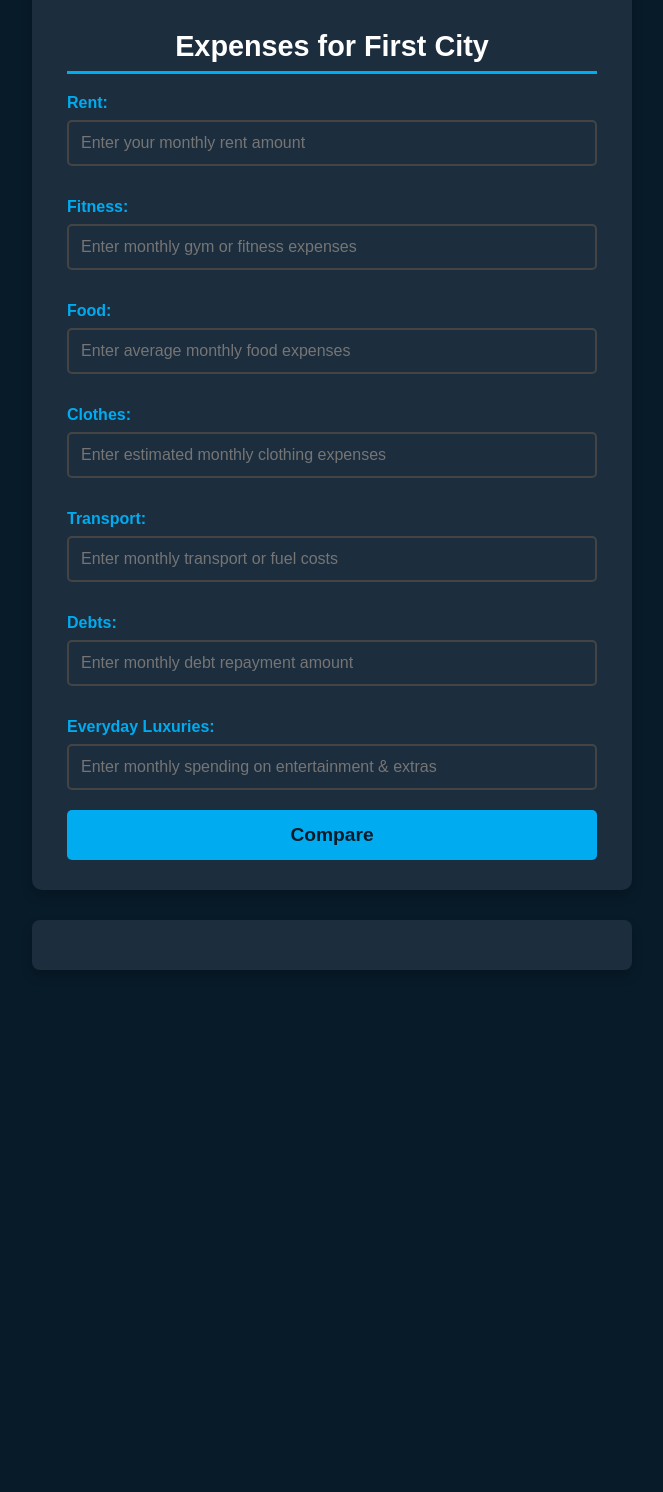
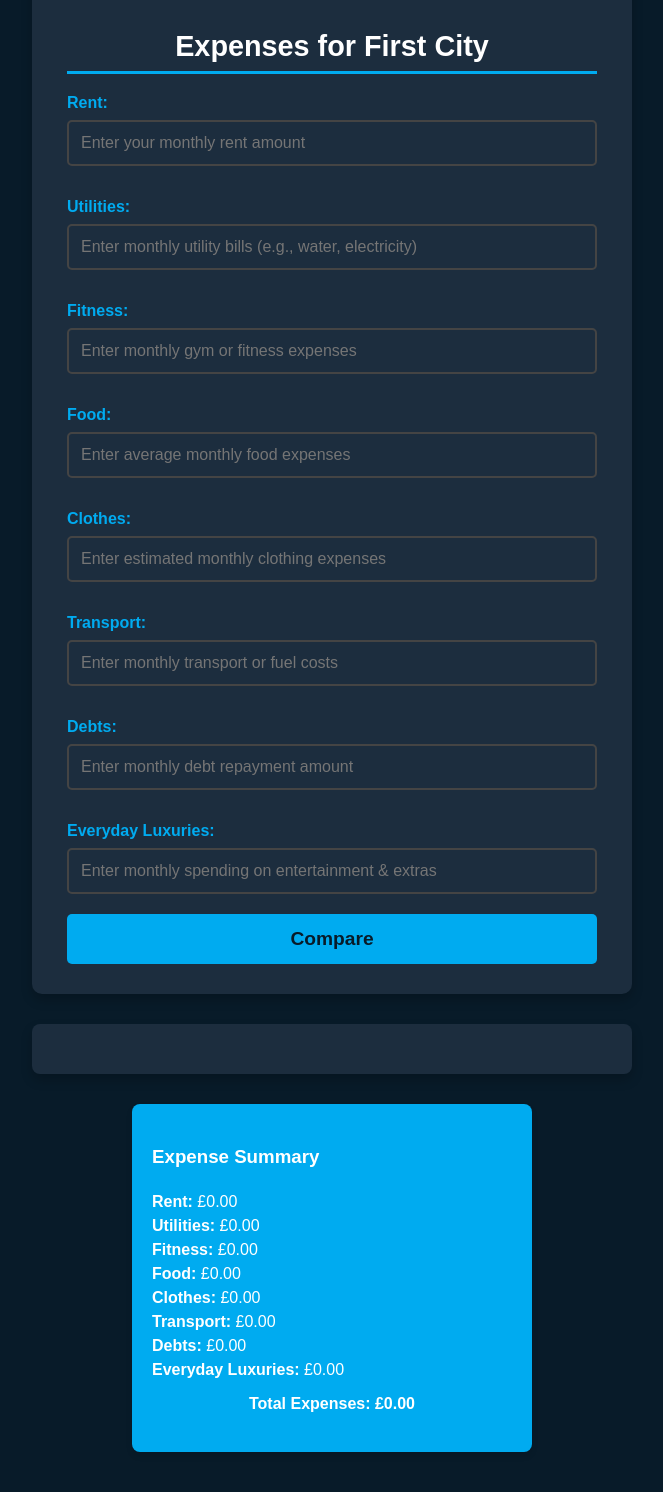
Before and after one commit to HakimM16/Cost-of-living-project-2, a Flask app: page / in a window 1280 px wide. Shown: the part 369-1861 px from the top of the page, without its empty margins (308-971 px from the left). Before the commit the page ends 1339 px from the top, so only its background shows below. Run offline with Flask 3, Linux system fonts and the light colour scheme.

Commit message:
added a utilties section

```diff
--- a/data/city_averages.json
+++ b/data/city_averages.json
@@ -6,7 +6,8 @@
         "clothes": 78,
         "transport": 57,
         "debts": 0,
-        "luxuries": 41
+        "luxuries": 41,
+        "utilities": 235.00
     },
     "Munich": {
         "rent": 1560,
@@ -15,7 +16,8 @@
         "clothes": 77,
         "transport": 44,
         "debts": 0,
-        "luxuries": 38
+        "luxuries": 38,
+        "utilities": 212.00
     },
     "New York": {
         "rent": 3200,
@@ -24,7 +26,8 @@
         "clothes": 150,
         "transport": 110,
         "debts": 0,
-        "luxuries": 400
+        "luxuries": 400,
+        "utilities": 180.00
     },
     "Tokyo": {
         "rent": 1173,
@@ -33,7 +36,8 @@
         "clothes": 51,
         "transport": 58,
         "debts": 0,
-        "luxuries": 31
+        "luxuries": 31,
+        "utilities": 180.00
     },
     "London": {
         "rent": 2500,
@@ -42,7 +46,8 @@
         "clothes": 150,
         "transport": 150,
         "debts": 0,
-        "luxuries": 400
+        "luxuries": 400,
+        "utilities": 260.00
     },
     "Dubai": {
         "rent": 1600,
@@ -51,7 +56,8 @@
         "clothes": 100,
         "transport": 90,
         "debts": 0,
-        "luxuries": 300
+        "luxuries": 300,
+        "utilities": 150.00
     },
     "Singapore": {
         "rent": 1800,
@@ -60,7 +66,8 @@
         "clothes": 120,
         "transport": 90,
         "debts": 0,
-        "luxuries": 350
+        "luxuries": 350,
+        "utilities": 200.00
     },
     "Los Angeles": {
         "rent": 3200,
@@ -69,7 +76,8 @@
         "clothes": 150,
         "transport": 110,
         "debts": 0,
-        "luxuries": 400
+        "luxuries": 400,
+        "utilities": 250.00
     },
     "Berlin": {
         "rent": 1200,
@@ -78,7 +86,8 @@
         "clothes": 100,
         "transport": 85,
         "debts": 0,
-        "luxuries": 250
+        "luxuries": 250,
+        "utilities": 190.00
     },
     "Hong Kong": {
         "rent": 2800,
@@ -87,7 +96,8 @@
         "clothes": 150,
         "transport": 120,
         "debts": 0,
-        "luxuries": 350
+        "luxuries": 350,
+        "utilities": 200.00
     },
     "Sydney": {
         "rent": 2500,
@@ -96,7 +106,8 @@
         "clothes": 130,
         "transport": 100,
         "debts": 0,
-        "luxuries": 400
+        "luxuries": 400,
+        "utilities": 210.00
     },
     "Madrid": {
         "rent": 1000,
@@ -105,7 +116,8 @@
         "clothes": 100,
         "transport": 60,
         "debts": 0,
-        "luxuries": 250
+        "luxuries": 250,
+        "utilities": 160.00
     },
     "Rome": {
         "rent": 900,
@@ -114,7 +126,8 @@
         "clothes": 120,
         "transport": 70,
         "debts": 0,
-        "luxuries": 200
+        "luxuries": 200,
+        "utilities": 120.00
     },
     "Copenhagen": {
         "rent": 1800,
@@ -123,7 +136,8 @@
         "clothes": 120,
         "transport": 100,
         "debts": 0,
-        "luxuries": 300
+        "luxuries": 300,
+        "utilities": 210.00
     },
     "Seoul": {
         "rent": 900,
@@ -132,7 +146,8 @@
         "clothes": 100,
         "transport": 60,
         "debts": 0,
-        "luxuries": 250
+        "luxuries": 250,
+        "utilities": 130.00
     },
     "Zurich": {
         "rent": 2200,
@@ -141,7 +156,8 @@
         "clothes": 130,
         "transport": 120,
         "debts": 0,
-        "luxuries": 400
+        "luxuries": 400,
+        "utilities": 250.00
     },
     "Bangkok": {
         "rent": 600,
@@ -150,7 +166,8 @@
         "clothes": 70,
         "transport": 40,
         "debts": 0,
-        "luxuries": 150
+        "luxuries": 150,
+        "utilities": 120.00
     },
     "Vienna": {
         "rent": 1100,
@@ -159,7 +176,8 @@
         "clothes": 100,
         "transport": 70,
         "debts": 0,
-        "luxuries": 200
+        "luxuries": 200,
+        "utilities": 160.00
     },
     "Istanbul": {
         "rent": 500,
@@ -168,7 +186,8 @@
         "clothes": 50,
         "transport": 30,
         "debts": 0,
-        "luxuries": 100
+        "luxuries": 100,
+        "utilities": 100.00
     },
     "Stockholm": {
         "rent": 1500,
@@ -177,7 +196,8 @@
         "clothes": 120,
         "transport": 90,
         "debts": 0,
-        "luxuries": 250
+        "luxuries": 250,
+        "utilities": 190.00
     },
     "Toronto": {
         "rent": 2000,
@@ -186,7 +206,8 @@
         "clothes": 130,
         "transport": 100,
         "debts": 0,
-        "luxuries": 300
+        "luxuries": 300,
+        "utilities": 210.00
     },
     "Barcelona": {
         "rent": 1100,
@@ -195,7 +216,8 @@
         "clothes": 100,
         "transport": 60,
         "debts": 0,
-        "luxuries": 250
+        "luxuries": 250,
+        "utilities": 160.00
     },
     "Cape Town": {
         "rent": 700,
@@ -204,7 +226,8 @@
         "clothes": 70,
         "transport": 40,
         "debts": 0,
-        "luxuries": 150
+        "luxuries": 150,
+        "utilities": 80.00
     },
     "Rio de Janeiro": {
         "rent": 600,
@@ -213,7 +236,8 @@
         "clothes": 60,
         "transport": 35,
         "debts": 0,
-        "luxuries": 100
+        "luxuries": 100,
+        "utilities": 70.00
     },
     "San Francisco": {
         "rent": 3200,
@@ -222,7 +246,8 @@
         "clothes": 150,
         "transport": 100,
         "debts": 0,
-        "luxuries": 450
+        "luxuries": 450,
+        "utilities": 300.00
     },
     "Washington, D.C.": {
         "rent": 3220,
@@ -231,7 +256,8 @@
         "clothes": 150,
         "transport": 130,
         "debts": 0,
-        "luxuries": 300
+        "luxuries": 300,
+        "utilities": 270.00
     },
     "Boston": {
         "rent": 3747,
@@ -240,7 +266,8 @@
         "clothes": 120,
         "transport": 90,
         "debts": 0,
-        "luxuries": 350
+        "luxuries": 350,
+        "utilities": 280.00
     },
     "Seattle": {
         "rent": 3031,
@@ -249,7 +276,8 @@
         "clothes": 100,
         "transport": 115,
         "debts": 0,
-        "luxuries": 300
+        "luxuries": 300,
+        "utilities": 220.00
     },
     "San Diego": {
         "rent": 3057,
@@ -258,7 +286,8 @@
         "clothes": 130,
         "transport": 100,
         "debts": 0,
-        "luxuries": 350
+        "luxuries": 350,
+        "utilities": 230.00
     },
     "Miami": {
         "rent": 3200,
@@ -267,7 +296,8 @@
         "clothes": 120,
         "transport": 120,
         "debts": 0,
-        "luxuries": 400
+        "luxuries": 400,
+        "utilities": 250.00
     },
     "Chicago": {
         "rent": 2300,
@@ -276,7 +306,8 @@
         "clothes": 90,
         "transport": 100,
         "debts": 0,
-        "luxuries": 250
+        "luxuries": 250,
+        "utilities": 200.00
     },
     "Austin": {
         "rent": 2500,
@@ -285,7 +316,8 @@
         "clothes": 100,
         "transport": 90,
         "debts": 0,
-        "luxuries": 300
+        "luxuries": 300,
+        "utilities": 210.00
     },
     "Denver": {
         "rent": 2500,
@@ -294,7 +326,8 @@
         "clothes": 100,
         "transport": 100,
         "debts": 0,
-        "luxuries": 300
+        "luxuries": 300,
+        "utilities": 220.00
     },
     "Phoenix": {
         "rent": 2200,
@@ -303,6 +336,7 @@
         "clothes": 80,
         "transport": 100,
         "debts": 0,
-        "luxuries": 250
+        "luxuries": 250,
+        "utilities": 200.00
     }
 }
--- a/static/script.js
+++ b/static/script.js
@@ -1,23 +1,71 @@
-/* dropdown function */
-const input = document.getElementById('city2');
-const dropdown = document.getElementById('city2-list');
+/* Dropdown Function */
+const input = document.getElementById("city2");
+const dropdown = document.getElementById("city2-list");
 
-input.addEventListener('click', function() {
-  dropdown.style.display = 'block';
+input.addEventListener("click", function () {
+  dropdown.style.display = "block";
 });
 
-dropdown.addEventListener('click', function(e) {
-  if (e.target && e.target.matches('.city-option')) {
+dropdown.addEventListener("click", function (e) {
+  if (e.target && e.target.matches(".city-option")) {
     input.value = e.target.innerText;
-    dropdown.style.display = 'none';
+    dropdown.style.display = "none";
   }
 });
 
-document.addEventListener('click', function(event) {
+document.addEventListener("click", function (event) {
   if (!input.contains(event.target) && !dropdown.contains(event.target)) {
-    dropdown.style.display = 'none';
+    dropdown.style.display = "none";
   }
 });
+
+// Real-Time Expense Calculation
+const expenseFields = document.querySelectorAll("#rent, #fitness, #food, #clothes, #transport, #debts, #luxuries, #utilities");
+
+// Create and display real-time total summary card
+const summaryCard = document.createElement("div");
+summaryCard.id = "summaryCard";
+summaryCard.style.marginTop = "20px";
+summaryCard.style.padding = "20px";
+summaryCard.style.borderRadius = "8px";
+summaryCard.style.backgroundColor = "#00abf0"; // Bright blue background
+summaryCard.style.color = "#fff"; // White text
+summaryCard.style.boxShadow = "0 4px 6px rgba(0, 0, 0, 0.1)";
+summaryCard.style.maxWidth = "400px";
+summaryCard.style.margin = "20px auto";
+summaryCard.style.fontFamily = "Arial, sans-serif";
+summaryCard.style.fontSize = "1rem";
+summaryCard.style.lineHeight = "1.5";
+
+document.body.appendChild(summaryCard);
+
+function calculateTotal() {
+  let total = 0;
+  let breakdown = "";
+
+  expenseFields.forEach((field) => {
+    const value = parseFloat(field.value) || 0; // Default to 0 if no value entered
+    total += value;
+
+    breakdown += `<li><strong>${field.previousElementSibling.textContent}</strong> £${value.toFixed(2)}</li>`;
+  });
+
+  summaryCard.innerHTML = `
+    <h3>Expense Summary</h3>
+    <ul style="list-style-type: none; padding: 0; margin: 0;">
+      ${breakdown}
+    </ul>
+    <p style="margin-top: 10px; font-weight: bold; text-align: center;">Total Expenses: £${total.toFixed(2)}</p>
+  `;
+}
+
+// Add input event listener to each expense field
+expenseFields.forEach((field) => {
+  field.addEventListener("input", calculateTotal);
+});
+
+// Run calculation on load to show default summary
+calculateTotal();
 
 document.getElementById("comparisonForm").addEventListener("submit", async (event) => {
   event.preventDefault();
@@ -34,6 +82,7 @@ document.getElementById("comparisonForm").addEventListener("submit", async (even
     transport: parseFloat(document.getElementById("transport").value),
     debts: parseFloat(document.getElementById("debts").value),
     luxuries: parseFloat(document.getElementById("luxuries").value),
+    utilities: parseFloat(document.getElementById("utilities").value),
   };
 
   // Send data to backend
--- a/templates/index.html
+++ b/templates/index.html
@@ -13,7 +13,7 @@
         <input type="text" id="city1" name="city1" placeholder="Enter the name of the city you live or want to compare" required>
 
         <label for="city2">Second City:</label>
-        <input type="text" id="city2" name="city2" placeholder="Click to select city" autocomplete="off">
+        <input type="text" id="city2" name="city2" placeholder="Click to select city" autocomplete="off" required>
         <div id="city2-list" class="dropdown-content" style="display: none;">
             <div class="city-option">Paris</div>
             <div class="city-option">Munich</div>
@@ -55,6 +55,9 @@
         <label for="rent">Rent:</label>
         <input type="number" id="rent" name="rent" placeholder="Enter your monthly rent amount" required>
 
+        <label for="utilities">Utilities:</label>
+        <input type="number" id="utilities" name="utilities" placeholder="Enter monthly utility bills (e.g., water, electricity)" required>
+
         <label for="fitness">Fitness:</label>
         <input type="number" id="fitness" name="fitness" placeholder="Enter monthly gym or fitness expenses" required>
 
```
Lines whose indentation alone changed are shown as unchanged.
